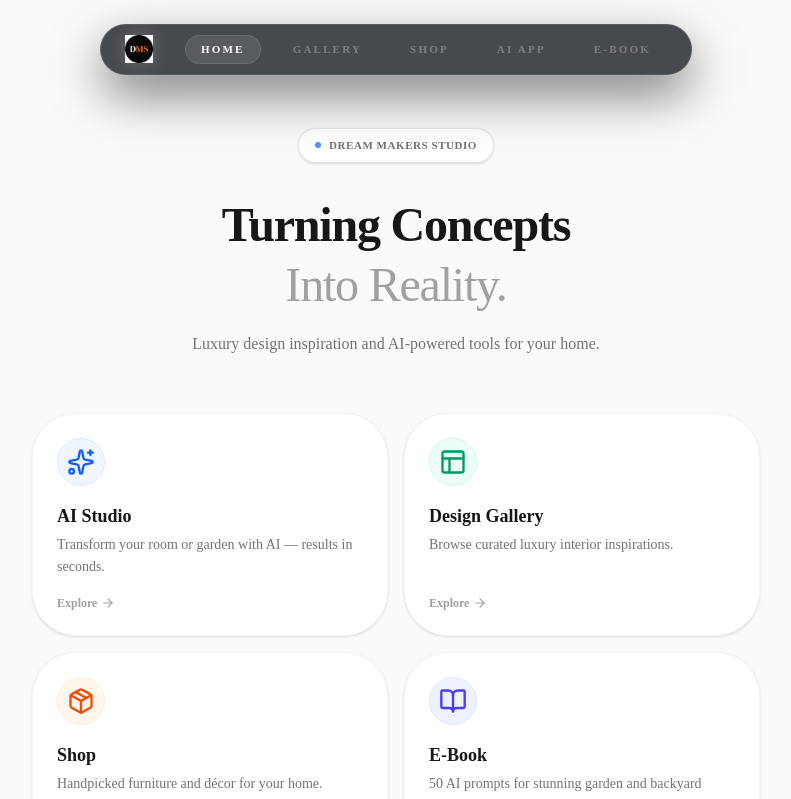
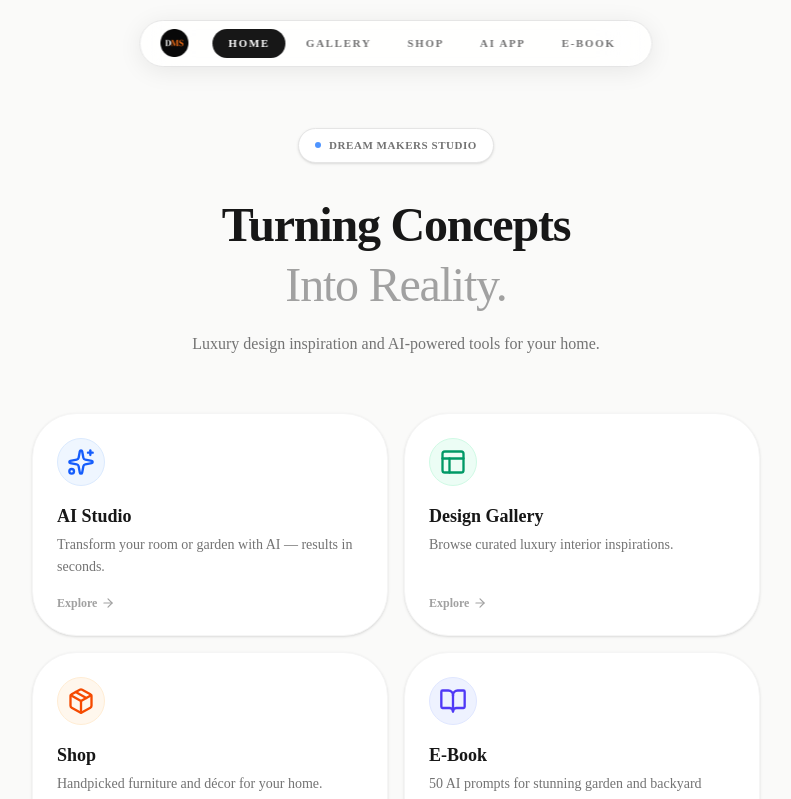
Before and after one commit to dreammakersstudio24-hub/dream-makers-studio, a Next.js app: page / in a window 1280 px wide. Shown: the top 799 px of the page, without its empty margins (244-1035 px from the left). Built offline with nearby package versions, Linux system fonts and the light colour scheme.

Commit message:
Navbar: light white glassmorphism pill to match white theme

```diff
--- a/src/components/Navbar.tsx
+++ b/src/components/Navbar.tsx
@@ -7,7 +7,6 @@ import { motion } from 'framer-motion';
 export function Navbar() {
   const pathname = usePathname();
 
-  // Hide the navbar only on the login page
   if (pathname.startsWith('/login')) return null;
 
   const links = [
@@ -19,38 +18,42 @@ export function Navbar() {
   ];
 
   return (
-    <nav className="fixed top-6 left-1/2 -translate-x-1/2 z-[100] w-fit max-w-[95vw]">
-      <div className="flex items-center bg-[#1a1d23]/80 backdrop-blur-3xl border border-white/10 shadow-[0_20px_50px_rgba(0,0,0,0.5)] rounded-full px-4 sm:px-6 py-2.5 gap-4 sm:gap-8">
+    <nav className="fixed top-5 left-1/2 -translate-x-1/2 z-[100] w-fit max-w-[95vw]">
+      <div className="flex items-center bg-white/85 backdrop-blur-xl border border-neutral-200 shadow-[0_4px_24px_rgba(0,0,0,0.08)] rounded-full px-4 sm:px-5 py-2 gap-3 sm:gap-6">
 
         {/* Logo */}
-        <Link href="/" className="flex items-center gap-2 group shrink-0">
+        <Link href="/" className="flex items-center group shrink-0">
           <img
             src="/icon.png?v=3"
             alt="Dream Makers Studio"
-            className="h-7 w-auto object-contain transition-transform duration-300 group-hover:scale-110 drop-shadow-[0_0_8px_rgba(255,255,255,0.2)]"
+            className="h-7 w-auto object-contain transition-transform duration-300 group-hover:scale-110"
           />
         </Link>
 
         {/* Links */}
-        <div className="flex items-center gap-1 sm:gap-4 text-[10px] sm:text-[11px] font-black uppercase tracking-[0.2em]">
+        <div className="flex items-center gap-0.5 sm:gap-1 text-[10px] sm:text-[11px] font-bold uppercase tracking-[0.15em]">
           {links.map((link) => {
             const isActive = pathname === link.href || (link.href !== '/' && pathname?.startsWith(link.href));
             return (
               <Link
                 key={link.name}
                 href={link.href}
-                className={`relative px-3 sm:px-4 py-1.5 transition-all duration-300 rounded-full group ${isActive ? 'text-white' : 'text-white/30 hover:text-white'}`}
+                className={`relative px-3 sm:px-4 py-1.5 rounded-full transition-all duration-200 ${
+                  isActive
+                    ? 'text-white'
+                    : 'text-neutral-500 hover:text-neutral-900'
+                }`}
               >
                 <span className="relative z-10">{link.name}</span>
                 {isActive && (
                   <motion.div
                     layoutId="nav-active"
-                    className="absolute inset-0 bg-white/10 border border-white/10 rounded-full z-0"
-                    transition={{ type: "spring", stiffness: 400, damping: 30 }}
+                    className="absolute inset-0 bg-neutral-900 rounded-full z-0"
+                    transition={{ type: 'spring', stiffness: 400, damping: 30 }}
                   />
                 )}
                 {!isActive && (
-                  <div className="absolute inset-0 bg-white/0 group-hover:bg-white/5 rounded-full z-0 transition-all opacity-0 group-hover:opacity-100 scale-95 group-hover:scale-100" />
+                  <div className="absolute inset-0 bg-neutral-100 rounded-full z-0 opacity-0 hover:opacity-100 transition-opacity" />
                 )}
               </Link>
             );
```
